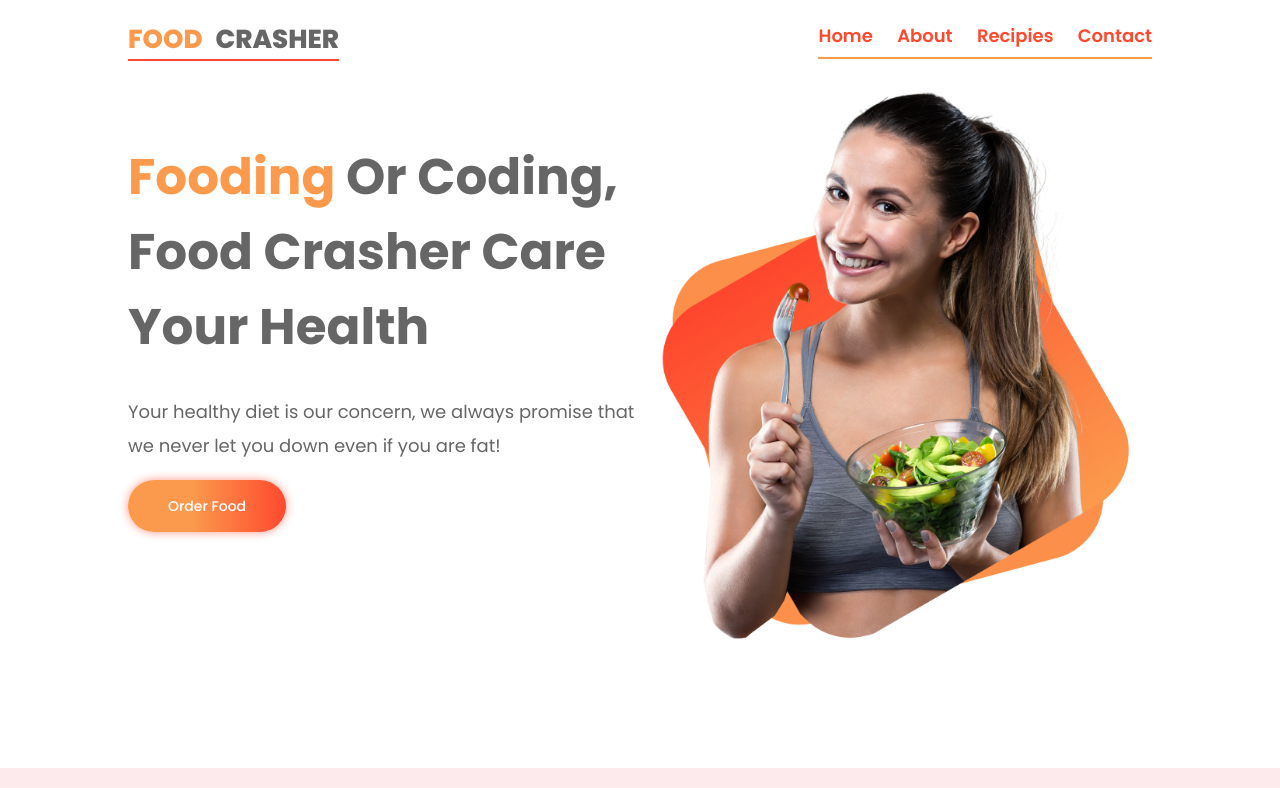
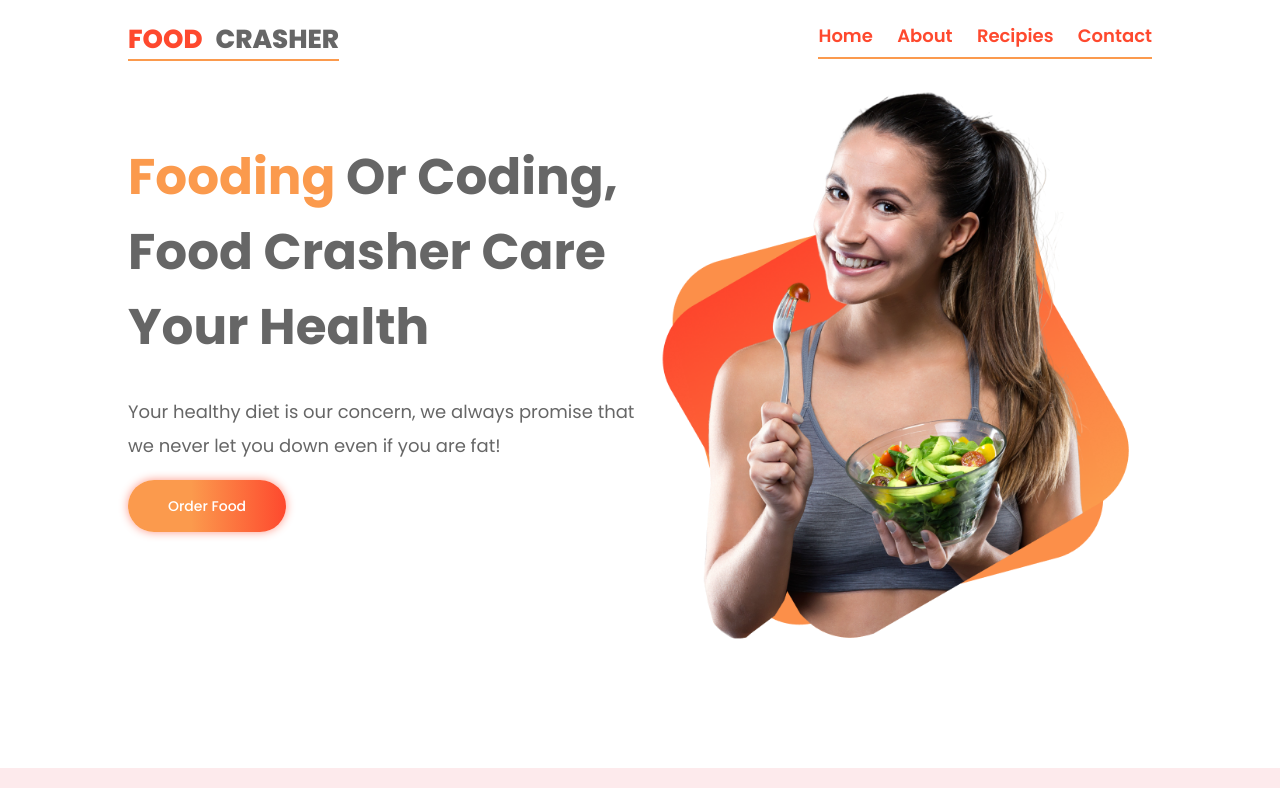
Before and after one commit to hamunna/portfolio-milestone-assignment, a plain HTML site: page index.html in a window 1280 px wide. Shown: the top 788 px of the page. Drawn offline with Linux system fonts and the light colour scheme.

Commit message:
Logo color chane

```diff
--- a/index.html
+++ b/index.html
@@ -19,7 +19,7 @@
     <!-- Navigation Bar Start -->
     <nav>
         <div id="nav-container">
-            <a href="#" id="navLogo"><h3 class="brand-title"><spna class="primary-color">Food </spna>Crasher</h3></a>
+            <a href="#" id="navLogo"><h3 class="brand-title"><spna class="secondary-color">Food </spna>Crasher</h3></a>
 
             <ul>
                 <li><a href="#header-part">Home</a></li>
--- a/style.css
+++ b/style.css
@@ -41,6 +41,10 @@ p {
 
 .primary-color {
     color: #fb9a4d;
+}
+
+.secondary-color {
+    color:#fe492e;
 }
 
 .btn {
@@ -93,7 +97,7 @@ nav {
     font-weight: 600;
     margin-bottom: 20px;
     word-spacing: 8px;
-    border-bottom: 2px solid #fe492e;
+    border-bottom: 2px solid #fb9a4d;
 }
 
 nav ul {
```
